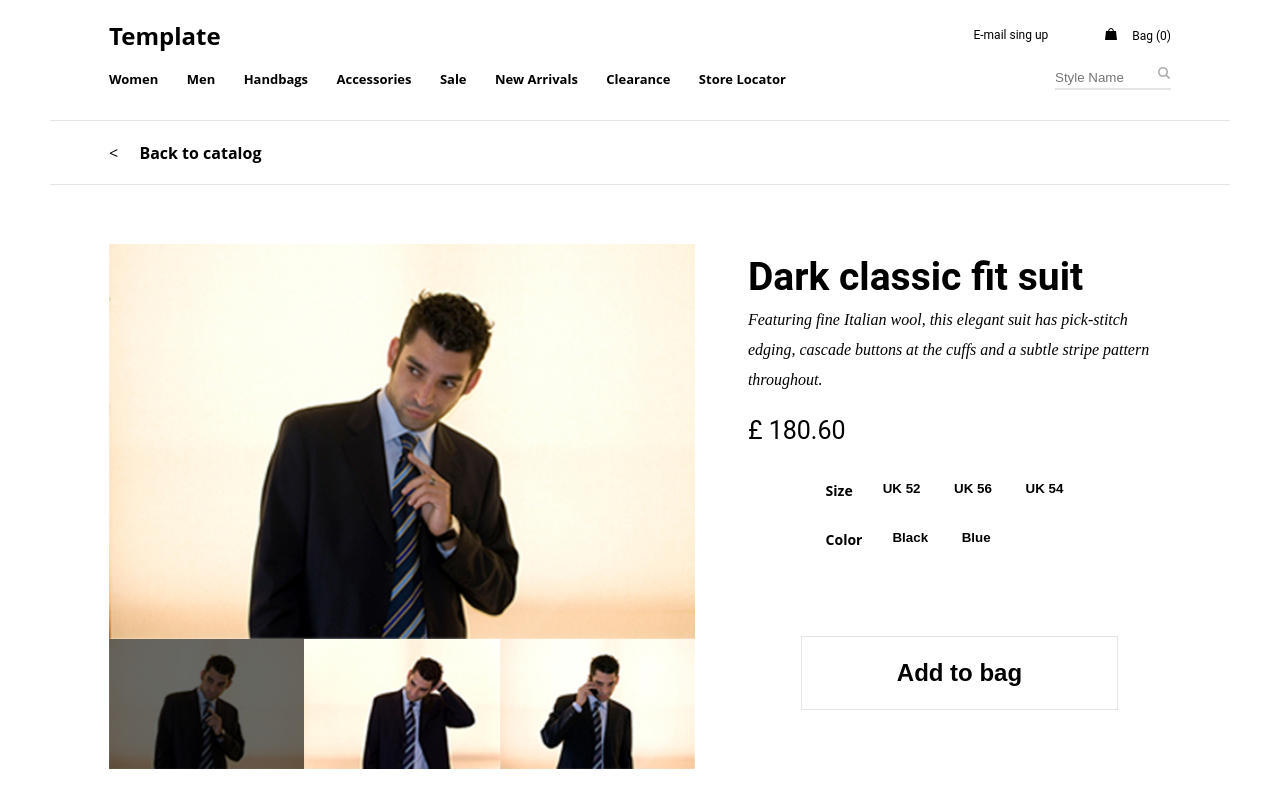
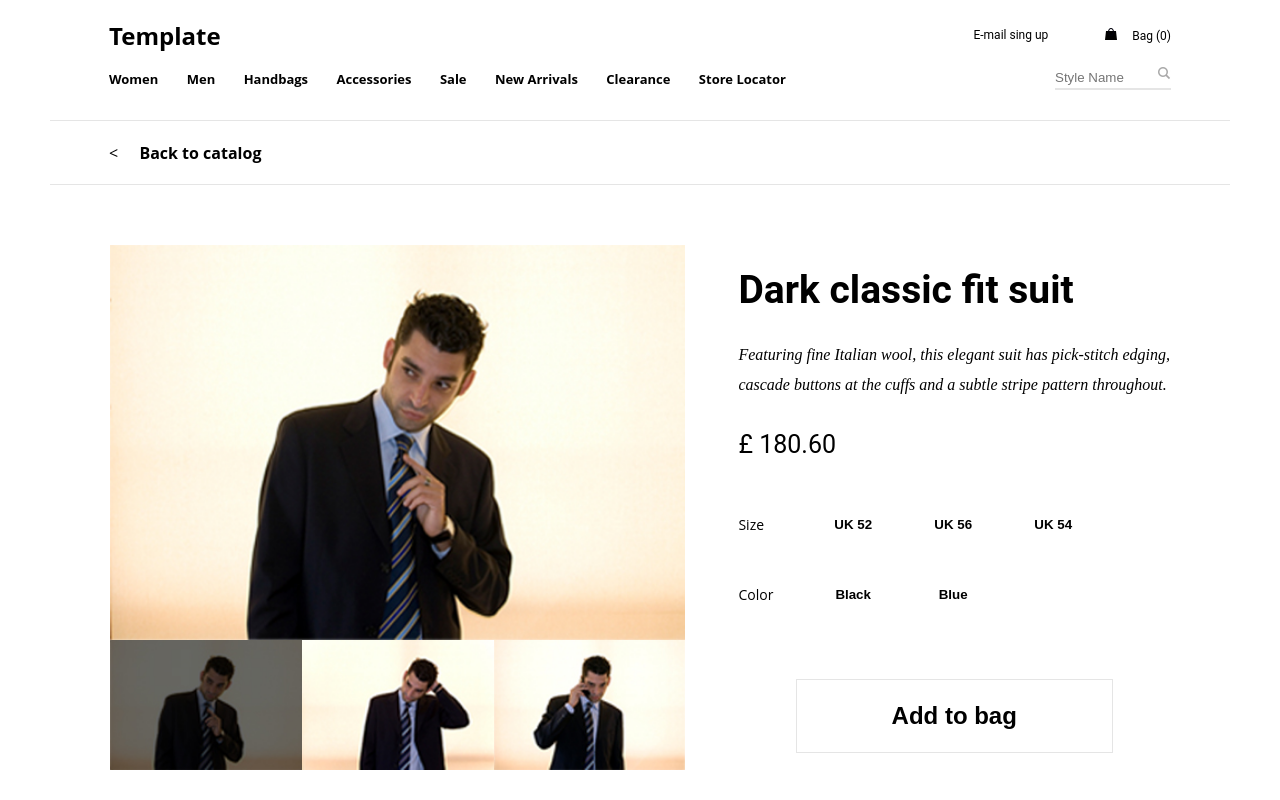
Before and after one commit to Valeriia-Rez/-E-Commerce-Website, a plain HTML site: page item.html in a window 1280 px wide. Shown: the top 800 px of the page. Drawn offline with Linux system fonts and the light colour scheme.

Commit message:
Implement Item Details Page

```diff
--- a/css/style.css
+++ b/css/style.css
@@ -355,7 +355,7 @@ body {
 }
 
 .info_block {
-    margin-top: 1%;
+    margin: 30px 0;
     font-family: var(--font-tertiary);
 }
 
@@ -486,7 +486,7 @@ body {
 /*Item section*/
 
 .item_section {
-    padding: 5% 5% 12% 5%;
+    padding: 15px 20px 100px;
 }
 
 .item_primary {
@@ -509,12 +509,12 @@ body {
 
 .item_text {
     font-family: var(--font-secondary);
-    padding-top: 3%;
+    padding-top: 50px;
     line-height: 40px;
 }
 
 .item_block {
-    padding-top: 1%;
+    padding-top: 30px;
 }
 
 .item_price {
@@ -522,10 +522,20 @@ body {
 }
 
 .item_property {
-    padding: 5%;
-    flex-wrap: wrap;
-    max-width: 340px;
-    margin: 0 auto;
+    margin-bottom: 50px;
+}
+
+.item_size,
+.item_color {
+    margin: 15px 0;
+}
+
+.item_description {
+    width: 8%;
+}
+
+.item_button_wrapper {
+    width: 85%;
 }
 
 .item_btn {
@@ -533,12 +543,13 @@ body {
     background-color: transparent;
     font-weight: bold;
     outline: none;
-    margin: 15px;
+    margin: 0 10px;
+    width: 80px;
+    height: 40px;
 }
 
 .item_btn:focus {
     border: 1px solid var(--lightGray-color);
-    padding: 2% 4%;
 }
 
 
@@ -755,9 +766,6 @@ body {
     .products_title {
         font-weight: bold;
     }
-    .info_block {
-        padding: 2% 4%;
-    }
     .products {
         padding: 0 38px;
     }
@@ -792,6 +800,9 @@ body {
         padding: 22px 95px;
     }
     /*Item Section*/
+    .item_section {
+        padding: 30px 38px 100px;
+    }
     .items {
         flex-direction: row;
     }
@@ -807,8 +818,14 @@ body {
         width: 100%;
     }
     .item_info {
-        width: 70%;
+        width: 71%;
         margin: 0 auto;
+    }
+    .item_text {
+        padding-top: 25px;
+    }
+    .item_property {
+        align-items: center;
     }
     /*Footer*/
     .site_map {
@@ -993,10 +1010,12 @@ body {
     /*Item Section*/
     .item_section {
         flex-direction: row;
+        padding: 60px 60px 100px;
+        border-bottom: 1px solid var(--lightGray-color);
     }
     .items {
         flex-direction: column;
-        width: 90%;
+        width: 88%;
     }
     .item_primary {
         height: 395px;
@@ -1016,11 +1035,15 @@ body {
     .item_block {
         flex-direction: column-reverse;
     }
-    .info_block {
+    .item_price {
+        padding-bottom: 30px;
+    }
+    .info_block,
+    .item_block {
         padding: 0;
     }
-    .info_block_item {
-        padding-bottom: 5%;
+    .item_property {
+        align-items: inherit;
     }
     /*Footer*/
     .footer_info {
--- a/item.html
+++ b/item.html
@@ -45,18 +45,18 @@
                         <p><i>Featuring fine Italian wool, this elegant suit has pick-stitch edging, cascade buttons at the cuffs and a subtle stripe pattern throughout.</i></p>
                     </div>
                 </div>
-                <div class="item_property d-flex  f-size-14">
-                    <ul class="d-flex justify-between">
-                        <span class="item_btn">Size</span>
-                        <div>
+                <div class="item_property d-flex  flex-direction-column f-size-14">
+                    <div class="item_size d-flex align-items-center justify-between">
+                        <div class="item_description">Size</div>
+                        <div class="item_button_wrapper d-flex">
                             <button class="item_btn" type="submit">UK 52</button>
                             <button class="item_btn" type="submit">UK 56</button>
                             <button class="item_btn" type="submit">UK 54</button>
                         </div>
-                    </ul>
-                    <div class="d-flex justify-between">
-                        <span class="item_btn">Color</span>
-                        <div>
+                    </div>
+                    <div class="item_color d-flex align-items-center justify-between">
+                        <div class="item_description">Color</div>
+                        <div class="item_button_wrapper d-flex">
                             <button class="item_btn" type="submit">Black</button>
                             <button class="item_btn" type="submit">Blue</button>
                         </div>
```
Also changed, not shown: shopping-bag.html (+87 -0 lines).
